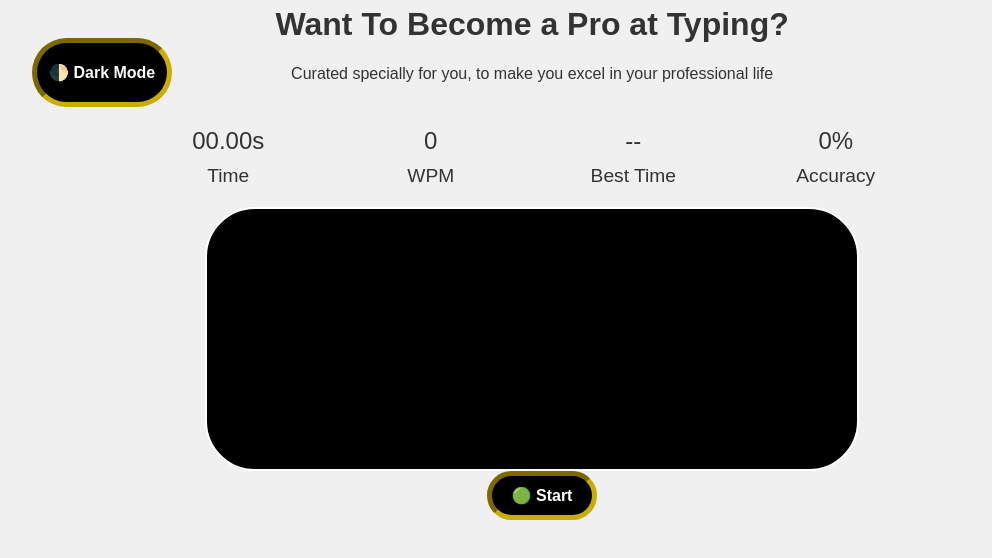
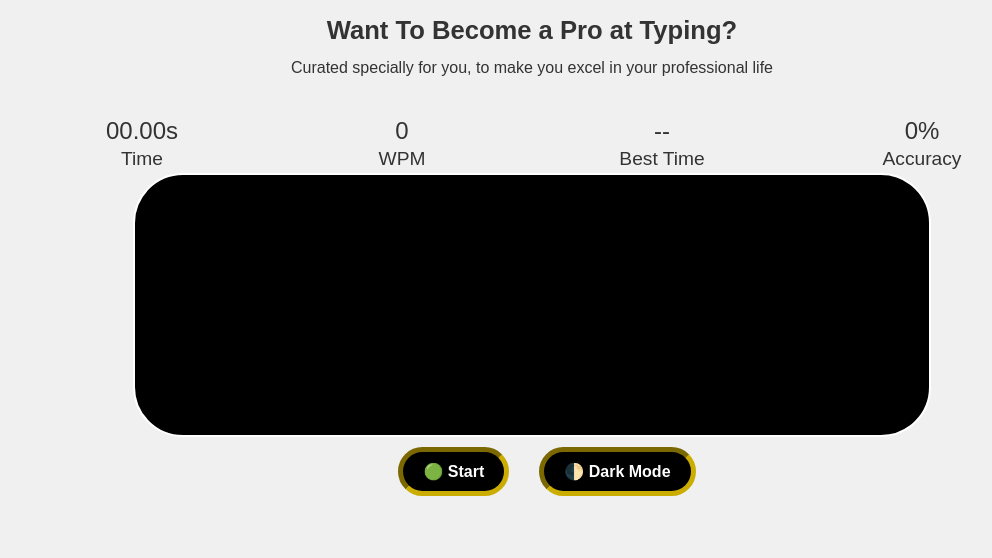
Before and after one commit to Turb08/TypingGame, a website: page index.html in a window 1280 px wide. Shown: the whole page, without its empty margins (108-1100 px from the left). Drawn offline with Linux system fonts and the light colour scheme.

Commit message:
chore(CSS): fixed element alignments

```diff
--- a/index.html
+++ b/index.html
@@ -11,14 +11,11 @@
   </head>
 
   <body>
-    <div id="container">
-      <button id="toggle-dark">🌓 Dark Mode</button>
-      <div id="heading">
-        <h1>Want To Become a Pro at Typing?</h1>
-        <p>
-          Curated specially for you, to make you excel in your professional life
-        </p>
-      </div>
+    <div id="heading">
+      <p id="bold-heading">Want To Become a Pro at Typing?</p>
+      <p>
+        Curated specially for you, to make you excel in your professional life
+      </p>
     </div>
 
     <!-- Live status -->
@@ -51,6 +48,7 @@
     <!-- Controls -->
     <div class="button-container">
       <button id="start">🟢 Start</button>
+      <button id="toggle-dark">🌓 Dark Mode</button>
     </div>
     <script src="script.js"></script>
   </body>
--- a/styles.css
+++ b/styles.css
@@ -2,6 +2,8 @@ body {
   font-family: Poppins, sans-serif;
   background-color: #f0f0f0;
   color: #333;
+  margin: 0;
+  padding: 20px;
 }
 
 .highlight {
@@ -18,11 +20,9 @@ input.error {
   font-family: Poppins, sans-serif;
   font-size: 1.5em;
   display: grid;
-  grid-template-columns: repeat(auto-fit, minmax(160px, 1fr));
-  gap: 10px;
-  margin: auto;
-  max-width: 800px;
-  width: 90%;
+  grid-template-columns: repeat(4, 1fr);
+  grid-template-rows: repeat(2, 1fr);
+  margin: 40px 100px 0;
 }
 
 #timer,
@@ -30,7 +30,6 @@ input.error {
 #high-score,
 #message {
   font-size: 1em;
-  padding-top: 20px;
   text-align: center;
 }
 
@@ -40,11 +39,13 @@ input.error {
   align-items: center;
 }
 
-#start {
+#start,
+#toggle-dark {
   font-family: Poppins, sans-serif;
   padding: 10px 20px;
   font-size: 16px;
-  margin-left: 20px;
+  margin-top: 10px;
+  margin-left: 30px;
   cursor: pointer;
   border-radius: 50px;
   background-color: #000000;
@@ -52,36 +53,6 @@ input.error {
   border: 5px solid #d6b602f3;
   border-style: inset;
   font-weight: 700;
-}
-#toggle-dark {
-  font-family: Poppins, sans-serif;
-  padding: 20px 12px;
-  font-size: 16px;
-  margin-top: 30px;
-  cursor: pointer;
-  border-radius: 50px;
-  background-color: #000000;
-  color: #ffffff;
-  border: 5px solid #d6b602f3;
-  border-style: inset;
-  font-weight: 700;
-  transition: background-color 0.3s, color 0.3s;
-}
-
-#heading h1,
-#heading p {
-  width: 100%;
-  text-align: center;
-  display: inline-block;
-  margin-top: -10px;
-  margin-left: -70px;
-}
-
-#container {
-  display: flex;
-  flex-direction: row;
-  align-items: center;
-  justify-content: center;
 }
 
 /* 🌑 Dark mode styles */
@@ -110,15 +81,24 @@ input:disabled {
   cursor: not-allowed;
 }
 
+#heading {
+  text-align: center;
+  margin-top: -30px;
+}
+
+#bold-heading {
+  font-weight: bold;
+  font-size: 1.6em;
+  margin-bottom: -2px;
+}
+
 .label {
-  text-align: center;
-  margin: 0 auto 20px;
+  margin: auto;
   font-size: 0.8em;
 }
 
 #textbox {
-  width: 90%;
-  max-width: 600px;
+  width: 60%;
   height: 200px;
   padding: 30px 25px;
   font-size: 1.2em;
```
